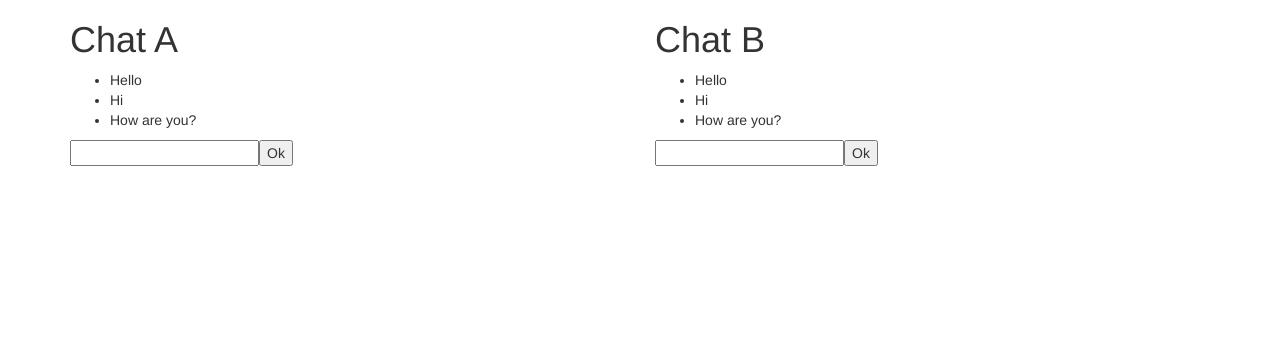
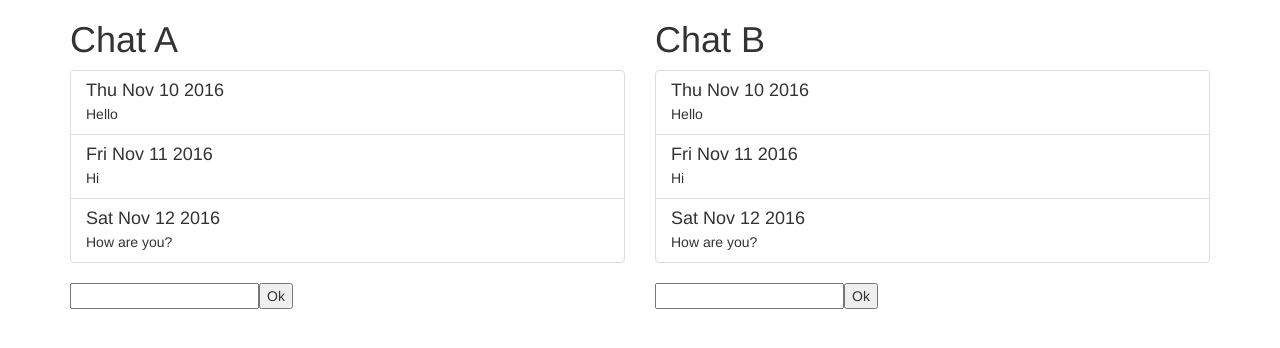
Before and after one commit to Kporal/chatroom, a React (Create React App) app: page / in a window 1280 px wide. Shown: the top 348 px of the page. Built offline with nearby package versions, Linux system fonts and the light colour scheme.

Commit message:
start to style the chat component

```diff
--- a/src/Chat.js
+++ b/src/Chat.js
@@ -1,4 +1,5 @@
 import React, { Component } from 'react';
+import { ListGroup, ListGroupItem } from 'react-bootstrap';
 
 class Chat extends Component {
   constructor(props) {
@@ -21,14 +22,14 @@ class Chat extends Component {
 
   render() {
     const messageList = this.props.messages.map(msg =>
-      <li key={msg.time.toString()}>{msg.value}</li>
+      <ListGroupItem header={new Date(msg.time).toDateString()} key={msg.time.toString()}>{msg.value}</ListGroupItem>
     );
 
     return (
       <div>
         <h1>{this.props.title}</h1>
-        <ul>{messageList}</ul>
-        <form>
+        <ListGroup>{messageList}</ListGroup>
+        <form action="#" method="post">
           <input type="text" name="msg" ref="msgInput" />
           <button onClick={this.pushMessage}>Ok</button>
         </form>
```
